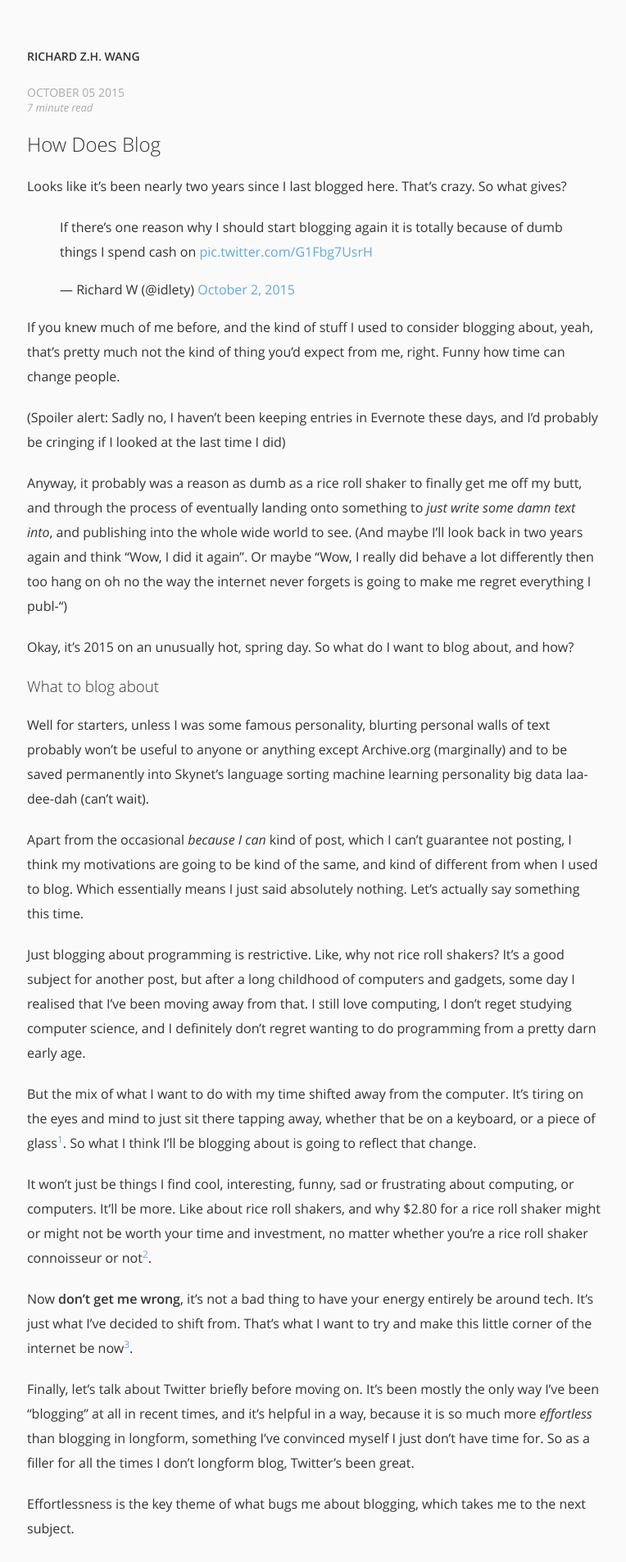
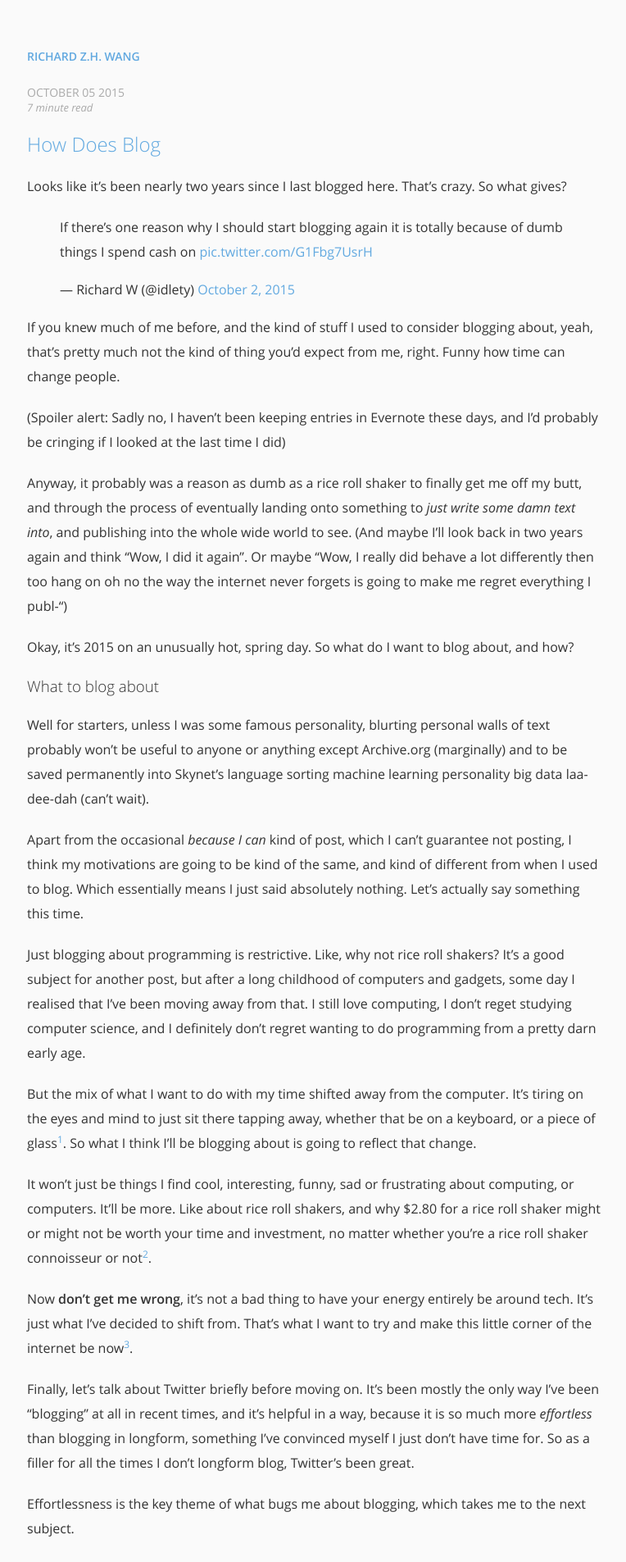
Before and after one commit to rzhw/rzhw.me, a Jekyll site: the page built from _posts/2015-10-05-how-does-blog.markdown, in a window 1280 px wide. Shown: the top 1905 px of the page at 82% size, without its empty margins (257-1021 px from the left). Built offline with Jekyll 4.4.1, drawn with Linux system fonts in a browser that asks for light colours; comment, search, counter and statistics services are not loaded.

Commit message:
Remove heading link color overrides

```diff
--- a/css/style.css
+++ b/css/style.css
@@ -29,12 +29,6 @@ a:hover {
 
 h1, h2, h3 {
     font-weight: 300;
-}
-h1 a:link, h2 a:link, h3 a:link {
-    color: #333;
-}
-h1 a:hover, h2 a:hover, h3 a:hover {
-    color: #1f659b;
 }
 
 code, .highlight {
```
